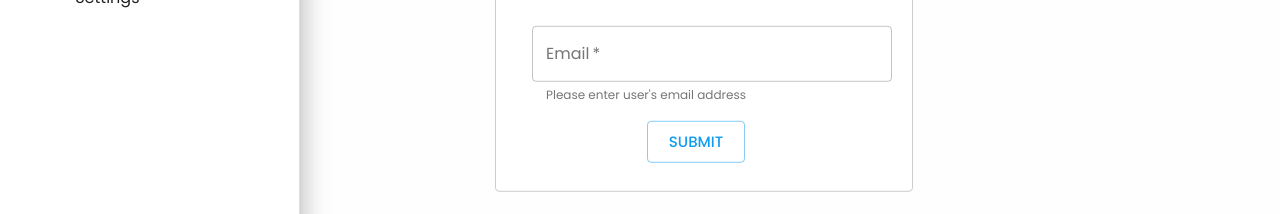
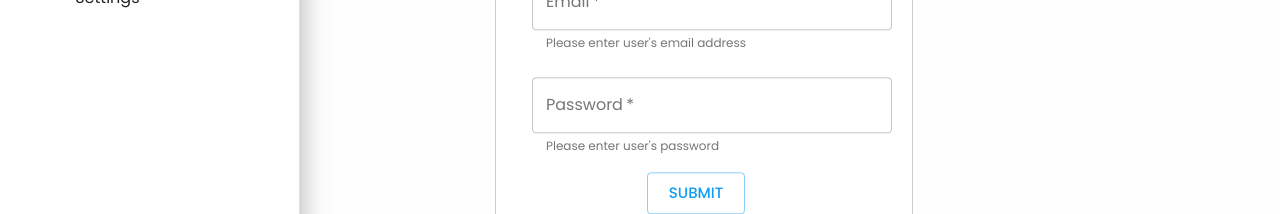
Before and after one commit to akathecoder/admin-dashboard-ts, a React (Create React App) app: page /dashboard in a window 1280 px wide. Both pictures are taken after a click on the button "ADD USERS". Shown: the part 540-754 px from the top of the page. Built offline with nearby package versions, Linux system fonts and the light colour scheme; no server answers; the database is empty.

Commit message:
Updated User Creation - Integrated with Firebase Auth - Auth UID now used in Firestore uid

```diff
--- a/src/components/User/AddUserModal.tsx
+++ b/src/components/User/AddUserModal.tsx
@@ -59,6 +59,7 @@ const AddUserModal: React.FC<AddUserModalProps> = ({ isOpen, setIsOpen }: AddUse
     const [name, setName] = useState<string>('');
     const [email, setEmail] = useState<string>('');
     const [role, setRole] = useState<userRoleTypes | ''>('');
+    const [password, setPassword] = useState<string>('');
     const [profileImage, setProfileImage] = useState<string>('');
 
     const closeModal = () => {
@@ -66,6 +67,7 @@ const AddUserModal: React.FC<AddUserModalProps> = ({ isOpen, setIsOpen }: AddUse
         setName('');
         setEmail('');
         setRole('');
+        setPassword('');
         setProfileImage('');
     };
 
@@ -89,18 +91,18 @@ const AddUserModal: React.FC<AddUserModalProps> = ({ isOpen, setIsOpen }: AddUse
     const handleSubmit = (e: React.FormEvent<HTMLFormElement>) => {
         e.preventDefault();
 
-        if (!name || !email || !role) {
+        if (!name || !email || !role || !password) {
             return;
         }
 
-        createUser(FIREBASE_FIRESTORE_PROJECT_ID, name, role, email, profileImage).then(() => {
+        createUser(FIREBASE_FIRESTORE_PROJECT_ID, name, role, email, profileImage, password).then(() => {
             closeModal();
             window.location.reload();
         });
     };
 
     return (
-        <>
+        <div>
             <Modal isOpen={isOpen} onRequestClose={closeModal} style={customStyles} contentLabel="Add User Details">
                 <div className={classes.headerContainer} onClick={closeModal}>
                     <span />
@@ -155,6 +157,18 @@ const AddUserModal: React.FC<AddUserModalProps> = ({ isOpen, setIsOpen }: AddUse
                             fullWidth
                         />
                     </div>
+                    <div className={classes.root}>
+                        <TextField
+                            id="newUserPassword"
+                            label="Password"
+                            helperText="Please enter user's password"
+                            variant="outlined"
+                            value={password}
+                            onChange={(e) => setPassword(e.target.value)}
+                            required
+                            fullWidth
+                        />
+                    </div>
                     <div className={classes.buttonContainer}>
                         <Button variant="outlined" color="primary" size="large" type="submit">
                             Submit
@@ -162,7 +176,7 @@ const AddUserModal: React.FC<AddUserModalProps> = ({ isOpen, setIsOpen }: AddUse
                     </div>
                 </form>
             </Modal>
-        </>
+        </div>
     );
 };
 
--- a/src/utils/firebase/auth.ts
+++ b/src/utils/firebase/auth.ts
@@ -15,3 +15,19 @@ export const SignInWithEmailPassword: SignInWithEmailPasswordProps = async (emai
             return null;
         });
 };
+
+interface CreateUserWithEmailAndPasswordProps {
+    (email: string, password: string): Promise<string | null | undefined>;
+}
+
+export const CreateUserWithEmailAndPassword: CreateUserWithEmailAndPasswordProps = async (email, password) => {
+    return firebaseAuth
+        .createUserWithEmailAndPassword(email, password)
+        .then((userCredential) => {
+            return userCredential.user?.uid;
+        })
+        .catch((error) => {
+            console.error(error);
+            return null;
+        });
+};
--- a/src/utils/userFunctions.ts
+++ b/src/utils/userFunctions.ts
@@ -1,13 +1,21 @@
 import { COLLECTION_ID, DocumentDataType, USER, userRoleTypes } from '../models/firestoreModel';
 import firebase from 'firebase/app';
-import { deleteDocuments, addDocument, setDocument } from './firebase/firestore';
+import { deleteDocuments, setDocument } from './firebase/firestore';
 import { FIREBASE_FIRESTORE_PROJECT_ID } from '../assets/themes/variables';
+import { CreateUserWithEmailAndPassword } from './firebase/auth';
 
 interface createUserProps {
-    (projectId: string, name: string, role: userRoleTypes, email: string, profileImage: string): Promise<void>;
+    (
+        projectId: string,
+        name: string,
+        role: userRoleTypes,
+        email: string,
+        profileImage: string,
+        password: string,
+    ): Promise<void>;
 }
 
-export const createUser: createUserProps = async (projectId, name, role, email, profileImage) => {
+export const createUser: createUserProps = async (projectId, name, role, email, profileImage, password) => {
     const userDataToAdd: USER = {
         name: name,
         email: email,
@@ -16,7 +24,11 @@ export const createUser: createUserProps = async (projectId, name, role, email,
         profileImage: profileImage || '',
     };
 
-    return addDocument(projectId, COLLECTION_ID.USER, userDataToAdd as DocumentDataType);
+    const uid = await CreateUserWithEmailAndPassword(email, password);
+    console.log('uid: ', uid);
+
+    // return addDocument(projectId, COLLECTION_ID.USER, userDataToAdd as DocumentDataType);
+    return setDocument(projectId, COLLECTION_ID.USER, uid!, userDataToAdd as DocumentDataType);
 };
 
 interface deleteUsersProps {
```
